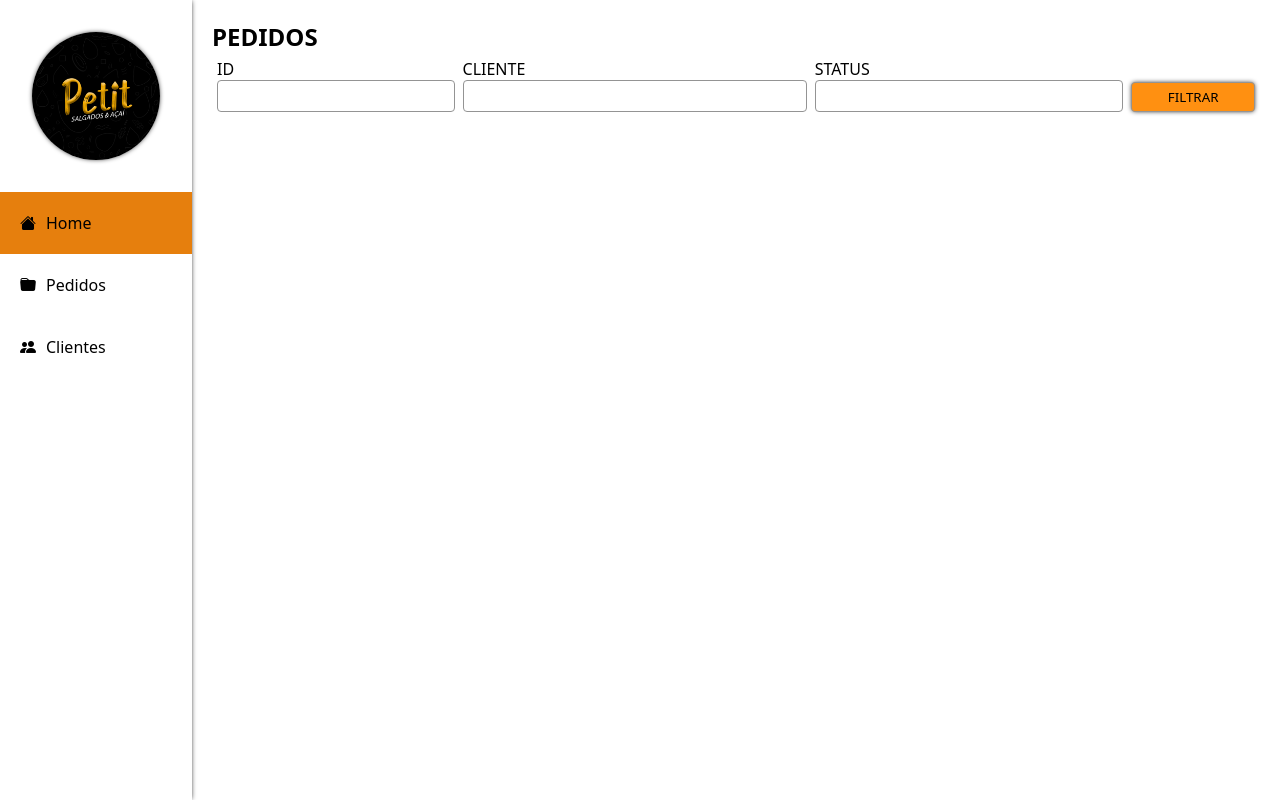
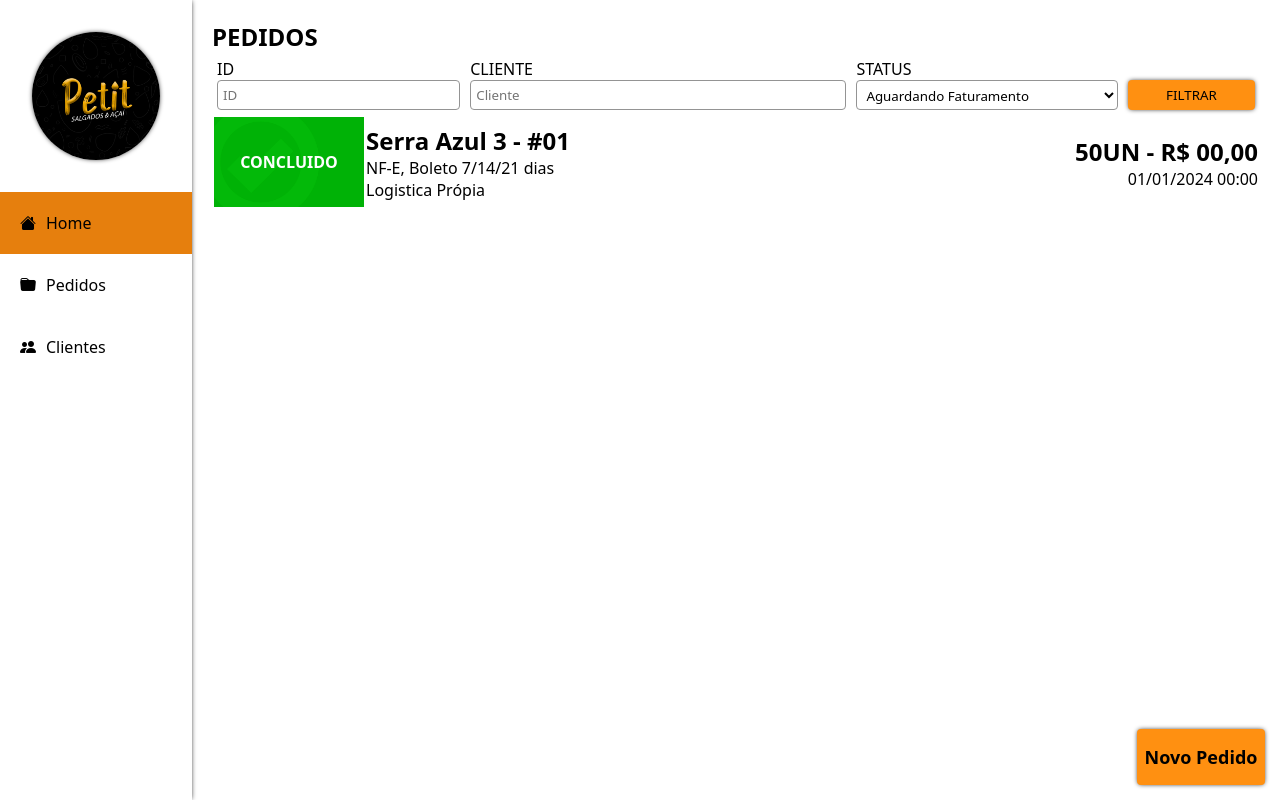
Before and after one commit to danielvanzela/Petit, a plain HTML site: page view/home/index.html in a window 1280 px wide. Drawn offline with nearby package versions, Linux system fonts and the light colour scheme.

Commit message:
Listando pedidos

```diff
--- a/src/style/style.css
+++ b/src/style/style.css
@@ -5,6 +5,7 @@
 }
 
 :root {
+    --cinza-m-claro: #f9f9f9;
     --cinza-claro: #949494;
     --laranja: #FF9011;
     --laranja-escuro: #E67F0D;
@@ -193,12 +194,12 @@
 }
 
 .content-pedidos>.container-filtro div:nth-child(2) {
-    flex-grow: 4;
+    flex-grow: 5;
 
 }
 
 .content-pedidos>.container-filtro div:nth-child(3) {
-    flex-grow: 3;
+    flex-grow: 2;
 }
 
 .content-pedidos>.container-filtro div:nth-child(4) {
@@ -217,18 +218,93 @@
 .content-pedidos>.container-filtro div input[type="submit"] {
     background-color: var(--laranja);
     cursor: pointer;
+    border: none;
     box-shadow: var(--sombra);
 }
 
-.content-pedidos>.container-filtro div input {
+.content-pedidos>.container-filtro div input,
+.content-pedidos>.container-filtro div select {
     width: 100%;
     height: 30px;
     background-color: white;
     border: 1px solid var(--cinza-claro);
     border-radius: 4px;
+    padding: 5px;
+    box-sizing: border-box;
 }
 
+.content-pedidos table {
+    width: 100%;
+}
+
+.content-pedidos table td {
+    height: 10vh;
+    padding: 5px 0px;
+}
+
+.content-pedidos table tr:nth-child(even) {
+    background-color: var(--cinza-m-claro);
+    border-radius: 4px;
+}
+
+.content-pedidos table tr td:nth-child(1) {
+    width: 150px;
+    background-color: #00B206;
+    height: 10vh;
+    position: relative;
+    overflow: hidden;
+}
+
+.content-pedidos table tr td:nth-child(2) {
+    flex-grow: 4;
+}
+
+.content-pedidos table tr td:nth-child(3) {
+    flex-grow: 4;
+    text-align: right;
+}
+
+.content-pedidos td img {
+    z-index: 9;
+    height: 130%;
+    position: absolute;
+    top: 50%;
+    transform: translate(-10%, -50%);
+}
+
+.content-pedidos td:nth-child(1) p {
+    z-index: 99;
+    position: absolute;
+    top: 50%;
+    left: 50%;
+    transform: translate(-50%, -50%);
+    font-weight: 800;
+    color: white;
+}
+
+.adc-pedido {
+    position: fixed;
+    right: 15px;
+    bottom: 15px;
+    width: 10vw;
+    height: 7vh;
+    background-color: var(--laranja);
+    color: black;
+    font-weight: 600;
+    box-shadow: var(--sombra);
+    border: none;
+    font-size: 18px;
+    cursor: pointer;
+    transition: 0.3s all;
+    border-radius: 4px;
+}
+.adc-pedido:hover{
+background-color: var(--laranja-escuro);
+}
+
+
 /* RESPONSE WIDTH 900px */
+
 @media (max-width:900px) {
     .section-login main {
         width: 75vw;
--- a/view/home/index.html
+++ b/view/home/index.html
@@ -33,13 +33,49 @@
             <!-- Pedidos -->
             <section class="content content-pedidos show" id="Pedidos">
                 <h1>PEDIDOS</h1>
-                <div class="container-filtro">
-                    <div><p>ID</p><input type="text" name="" id=""></div>
-                    <div><p>CLIENTE</p><input type="text" name="" id=""></div>
-                    <div><p>STATUS</p><input type="text" name="" id=""></div>
-                    <div><input type="submit" value="FILTRAR" name="" id=""></div>
-                </div>
+                <form class="container-filtro">
+                    <div>
+                        <p>ID</p>
+                        <input placeholder="ID" type="text" name="" id="">
+                    </div>
 
+                    <div>
+                        <p>CLIENTE</p>
+                        <input placeholder="Cliente" type="text" name="" id="">
+                    </div>
+
+                    <div>
+                        <p>STATUS</p>
+                        <select name="" id="">
+                            <option value="Aguardando Faturamento">Aguardando Faturamento</option>
+                            <option value="Faturado">Faturado</option>
+                            <option value="Concluido">Concluido</option>
+                            <option value="Cancelado">Cancelado</option>
+                        </select>
+                    </div>
+
+                    <div>
+                        <input type="submit" value="FILTRAR" name="" id="">
+                    </div>
+                </form>
+                <table>
+                    <tr>
+                        <td>
+                            <p>CONCLUIDO</p>
+                            <img src="../../assets/icon/iconCheck.png" alt="">
+                        </td>
+                        <td>
+                            <h1>Serra Azul 3 - #01</h1>
+                            <p>NF-E, Boleto 7/14/21 dias</p>
+                            <p>Logistica Própia</p>
+                        </td>
+                        <td>
+                            <h1>50UN - R$ 00,00</h1>
+                            <p>01/01/2024 00:00</p>
+                        </td>
+                    </tr>
+                </table>
+                <button class="adc-pedido">Novo Pedido</button>
             </section>
 
             <!-- Clientes -->
```
Also changed, not shown: view/login/index.html (+0 -1 lines), assets/icon/IconPage.png (added), assets/icon/iconBlock.png (added), assets/icon/iconCheck.png (added), assets/icon/iconTransfer.png (added).
